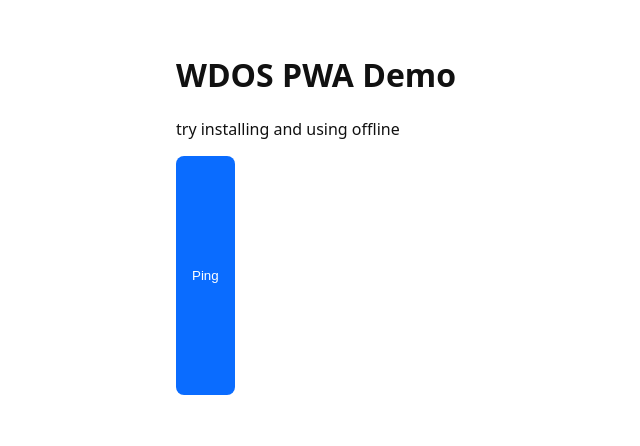
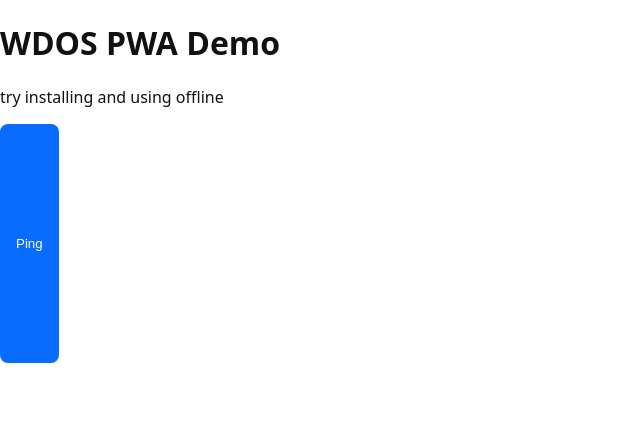
Before and after one commit to abdullahracip07-alt/PWA_Demo, a plain HTML site: page index.html in a window 1280 px wide. Shown: the whole page, without its empty margins (0-640 px from the left). Drawn offline with Linux system fonts and the light colour scheme.

Commit message:
second commit

```diff
--- a/styles.css
+++ b/styles.css
@@ -16,11 +16,7 @@ body{
     color: var(--fg);
 }
 
-.container{
-    width: min(92%, 60rem);
-    margin: auto;
-    padding: 2rem 1rem;
-}
+
 
 button{
     background: var(--brand);
```
